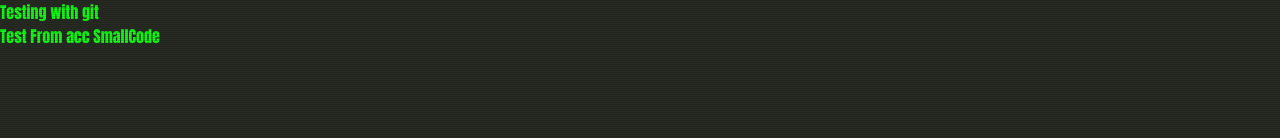
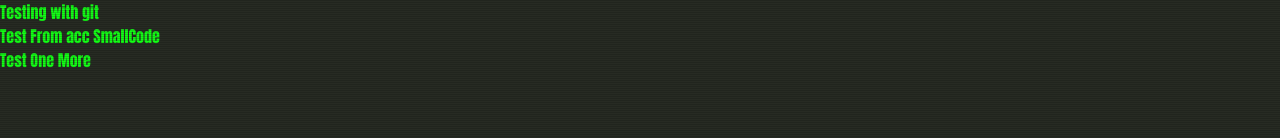
Before and after one commit to rannarith/PipboyProject, a plain HTML site: page index.html in a window 1280 px wide. Shown: the part 509-647 px from the top of the page. Drawn offline with nearby package versions, Linux system fonts and the light colour scheme.

Commit message:
More test from smallcode

```diff
--- a/index.html
+++ b/index.html
@@ -75,7 +75,7 @@
 
     <div>Testing with git</div>
     <div>Test From acc SmallCode</div>
-
+    <div>Test One More</div>
 
 
 
```
